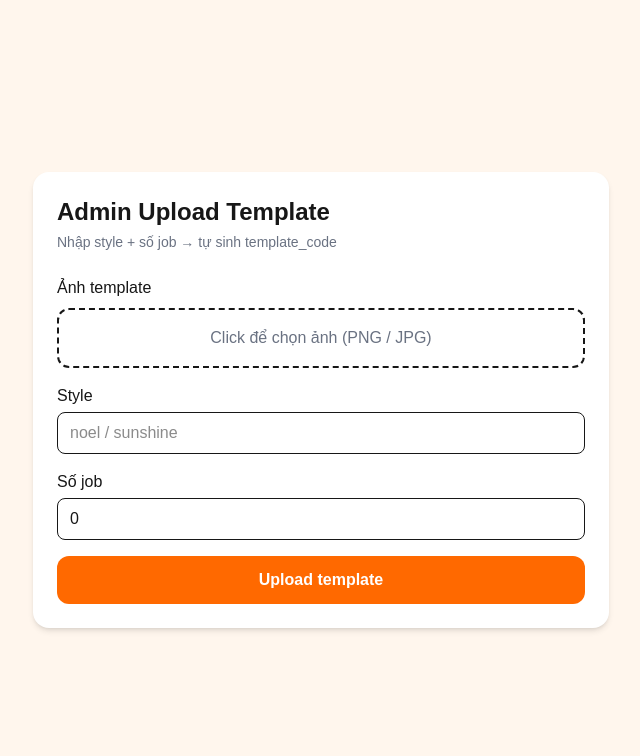
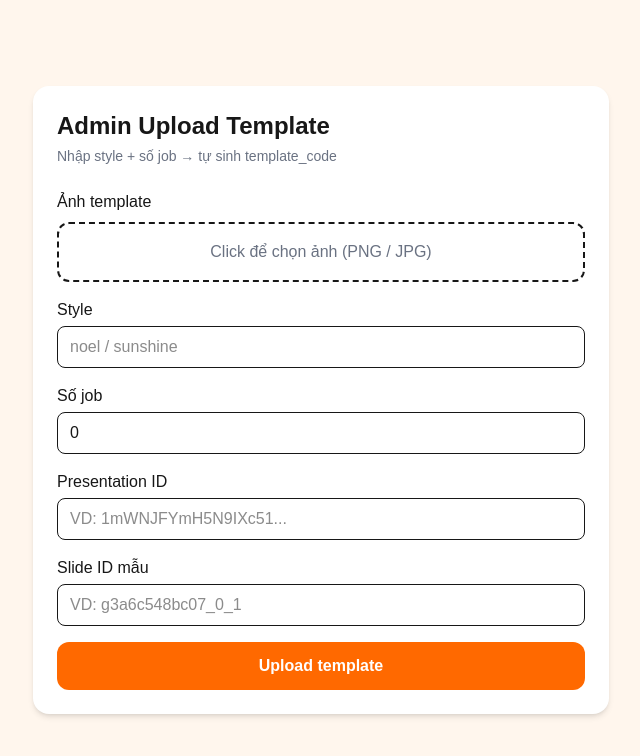
Before and after one commit to tuyendunghappyworkvn-stack/image-request, a Next.js app: page /admin/template in a window 1280 px wide. Shown: the top 756 px of the page, without its empty margins (319-959 px from the left). Built offline with nearby package versions, Linux system fonts and the light colour scheme.

Commit message:
Add presentation_id and slide_id_mau to admin upload template

```diff
--- a/app/admin/template/page.tsx
+++ b/app/admin/template/page.tsx
@@ -7,9 +7,13 @@ export default function AdminTemplatePage() {
   const [preview, setPreview] = useState<string | null>(null);
   const [style, setStyle] = useState("");
   const [jobCount, setJobCount] = useState<number>(0);
+
+  // ✅ 2 STATE MỚI
+  const [presentationId, setPresentationId] = useState("");
+  const [slideIdMau, setSlideIdMau] = useState("");
+
   const [loading, setLoading] = useState(false);
 
-  // 🔑 ref để reset input file
   const fileInputRef = useRef<HTMLInputElement | null>(null);
 
   function resetForm() {
@@ -17,8 +21,9 @@ export default function AdminTemplatePage() {
     setPreview(null);
     setStyle("");
     setJobCount(0);
+    setPresentationId("");
+    setSlideIdMau("");
 
-    // reset input file DOM
     if (fileInputRef.current) {
       fileInputRef.current.value = "";
     }
@@ -26,8 +31,14 @@ export default function AdminTemplatePage() {
 
   async function handleSubmit(e: React.FormEvent) {
     e.preventDefault();
+
     if (!file) {
-      alert("Vui lòng chọn ảnh");
+      alert("Vui lòng chọn ảnh template");
+      return;
+    }
+
+    if (!presentationId || !slideIdMau) {
+      alert("Vui lòng nhập Presentation ID và Slide ID mẫu");
       return;
     }
 
@@ -41,20 +52,27 @@ export default function AdminTemplatePage() {
     formData.append("style", style);
     formData.append("job_count", String(jobCount));
 
-    const res = await fetch("/api/lark/create-template", {
-      method: "POST",
-      body: formData,
-    });
+    // ✅ GỬI THÊM 2 BIẾN MỚI
+    formData.append("presentation_id", presentationId);
+    formData.append("slide_id_mau", slideIdMau);
 
-    const data = await res.json();
-    console.log(data);
+    try {
+      const res = await fetch("/api/lark/create-template", {
+        method: "POST",
+        body: formData,
+      });
 
-    setLoading(false);
+      const data = await res.json();
+      console.log("UPLOAD RESULT:", data);
 
-    alert("Upload xong, mở DevTools > Network để xem response");
-
-    // ✅ RESET FORM SAU KHI BẤM OK
-    resetForm();
+      alert("✅ Upload template thành công");
+      resetForm();
+    } catch (err) {
+      alert("❌ Upload thất bại");
+      console.error(err);
+    } finally {
+      setLoading(false);
+    }
   }
 
   return (
@@ -66,15 +84,16 @@ export default function AdminTemplatePage() {
         </p>
 
         <form onSubmit={handleSubmit} className="space-y-4">
+          {/* IMAGE */}
           <div>
             <label className="font-medium">Ảnh template</label>
             <div className="mt-2 border-2 border-dashed rounded-xl p-4 text-center hover:border-orange-400">
               <input
                 type="file"
                 accept="image/*"
-                id="upload"
                 ref={fileInputRef}
                 className="hidden"
+                id="upload"
                 onChange={(e) => {
                   const f = e.target.files?.[0];
                   setFile(f || null);
@@ -96,6 +115,7 @@ export default function AdminTemplatePage() {
             </div>
           </div>
 
+          {/* STYLE */}
           <div>
             <label className="font-medium">Style</label>
             <input
@@ -107,6 +127,7 @@ export default function AdminTemplatePage() {
             />
           </div>
 
+          {/* JOB COUNT */}
           <div>
             <label className="font-medium">Số job</label>
             <input
@@ -114,6 +135,30 @@ export default function AdminTemplatePage() {
               className="mt-1 w-full border rounded-lg px-3 py-2"
               value={jobCount}
               onChange={(e) => setJobCount(Number(e.target.value))}
+              required
+            />
+          </div>
+
+          {/* ✅ PRESENTATION ID */}
+          <div>
+            <label className="font-medium">Presentation ID</label>
+            <input
+              className="mt-1 w-full border rounded-lg px-3 py-2"
+              placeholder="VD: 1mWNJFYmH5N9IXc51..."
+              value={presentationId}
+              onChange={(e) => setPresentationId(e.target.value)}
+              required
+            />
+          </div>
+
+          {/* ✅ SLIDE ID MẪU */}
+          <div>
+            <label className="font-medium">Slide ID mẫu</label>
+            <input
+              className="mt-1 w-full border rounded-lg px-3 py-2"
+              placeholder="VD: g3a6c548bc07_0_1"
+              value={slideIdMau}
+              onChange={(e) => setSlideIdMau(e.target.value)}
               required
             />
           </div>
```
